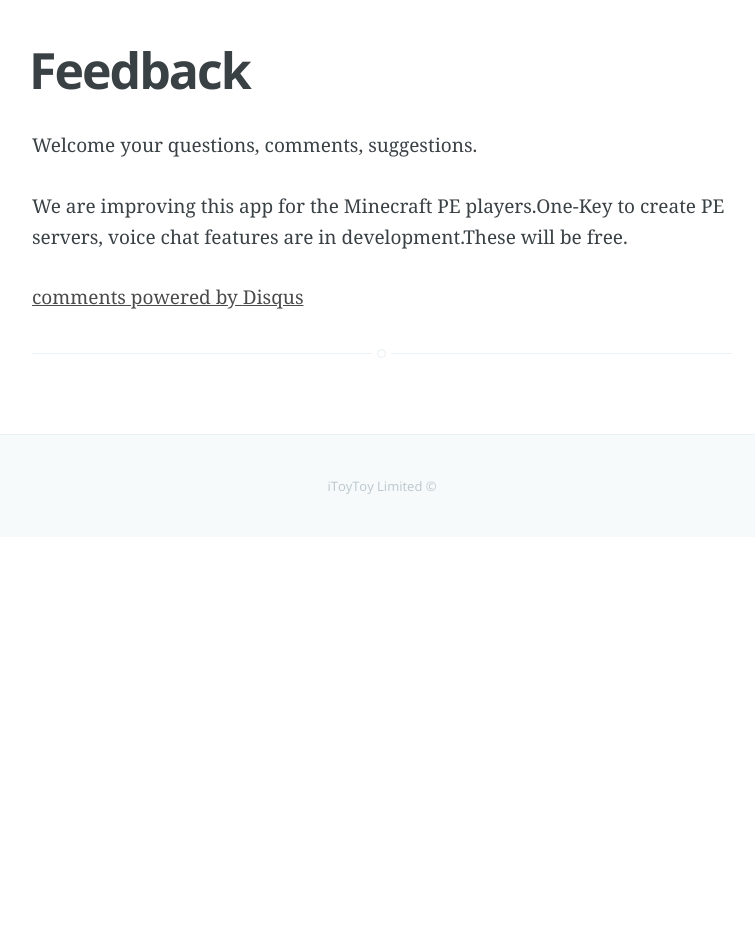
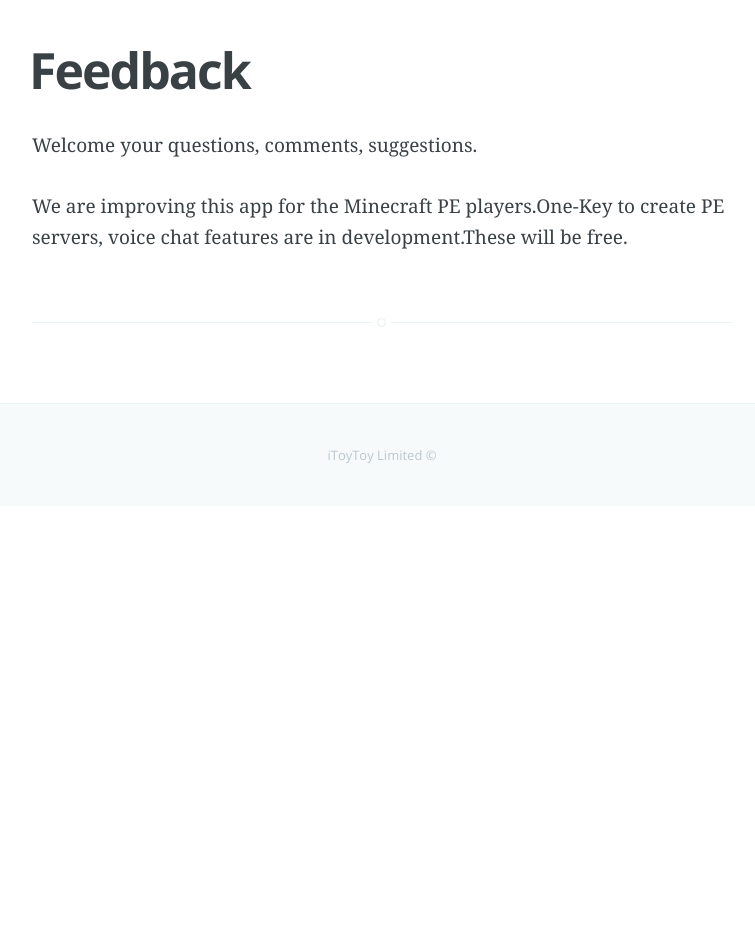
Before and after one commit to Minecraft-PE-Servers/Minecraft-PE-Servers.github.io, a Jekyll site: the page built from _posts/2016-06-10-mineserver-feedback.md, in a window 1280 px wide. Shown: the whole page, without its empty margins (258-1013 px from the left). Built offline with Jekyll 4.4.1, drawn with Linux system fonts in a browser that asks for light colours; comment, search, counter and statistics services are not loaded.

Commit message:
提交发布

```diff
--- a/_layouts/apppage.html
+++ b/_layouts/apppage.html
@@ -37,13 +37,8 @@ archive: true
 		            (document.getElementsByTagName('head')[0] || document.getElementsByTagName('body')[0]).appendChild(dsq);
 		        })();
 		    </script>
-		    <noscript>Please enable JavaScript to view the <a href="http://disqus.com/?ref_noscript">comments powered by Disqus.</a></noscript>
-		    <a href="http://disqus.com" class="dsq-brlink">comments powered by <span class="logo-disqus">Disqus</span></a>
-
             </section>
             {% endif %}
-
-        <!-- </footer> -->
 
     </article>
 
```
